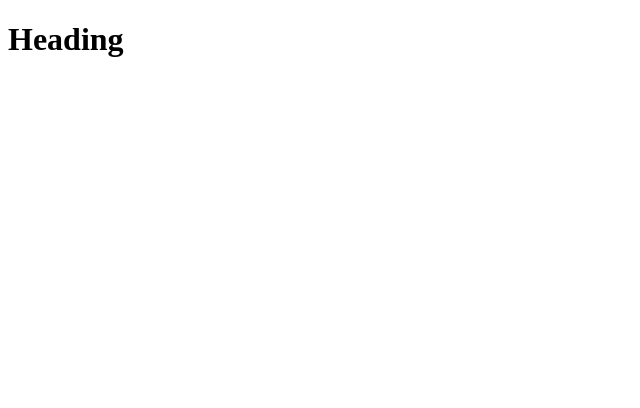
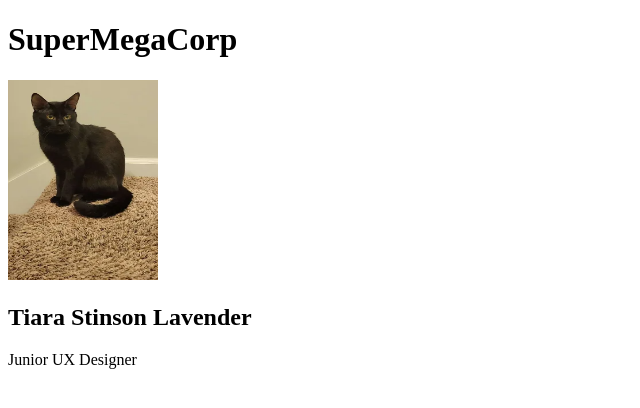
Before and after one commit to stinso65/3.5-lab-assignment, a plain HTML site: page index.html in a window 1280 px wide. Shown: the whole page, without its empty margins (0-640 px from the left). Drawn offline with Linux system fonts and the light colour scheme.

Commit message:
html complete

```diff
--- a/index.html
+++ b/index.html
@@ -8,7 +8,13 @@
     <link rel="stylesheet" href="screen.css">
   </head>
   <body>
-    <h1>Heading</h1>
-    <script src="index.js"></script>
+    <div>
+      <h1>SuperMegaCorp</h1>
+        <div>
+          <img alt="A headshot of a black cat" src="teddy3.PNG" width="150" height="200" />
+          <h2>Tiara Stinson Lavender</h2>
+          <p>Junior UX Designer</p>
+        </div>
+    </div>
   </body>
 </html>
--- a/screen.css
+++ b/screen.css
@@ -1 +1,4 @@
 /* Add screen styles below */
+body {
+
+}
```
Also changed, not shown: teddy3.PNG (added).
